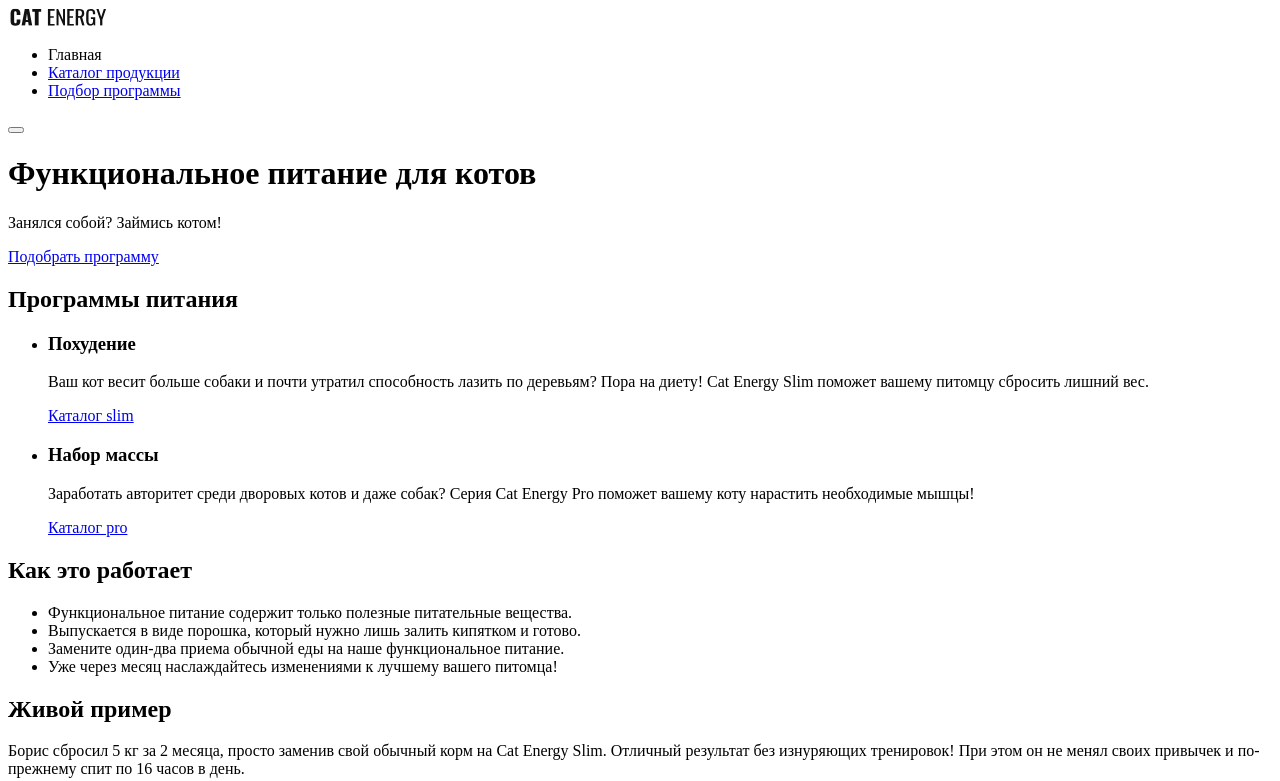
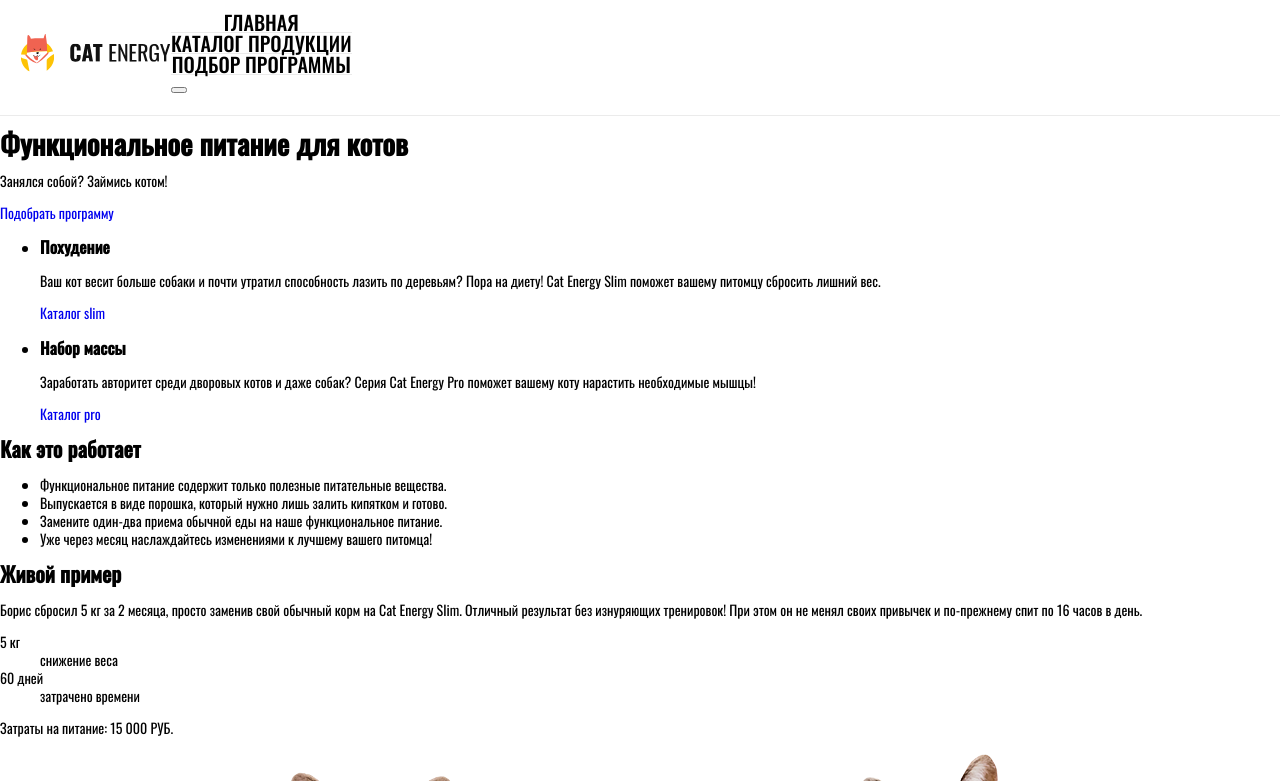
Before and after one commit to ArkHelvetios/Cat-Energy, a website: page source/index.html in a window 1280 px wide. Shown: the top 781 px of the page. Drawn offline with nearby package versions, Linux system fonts and the light colour scheme; files that its build step writes are made by us from their sources.

Commit message:
Get and Fix Academy environment and start sass for index page
In the Academy task I got the packege.json with all dependencies, but they was all for node.js v14 and old v of gulp and gulp-sass, so I updated package and made a new gulpfile. Successfully, but have 11 vulnerabilities - I'll try to fix it later.

```diff
--- a/source/index.html
+++ b/source/index.html
@@ -3,17 +3,19 @@
   <head>
     <meta charset="utf-8">
     <title>Cat Energy - Функциональное питание для котов</title>
+    <link rel="stylesheet" href="css/style.css">
   </head>
   <body class="page__body">
 
     <header class="page-header">
+      <div class="page-header__wrapper wrapper">
         <a class="page-header__logo">
-        <img src="img/logo/logo-text-only.svg" alt="Логотип Cat Energy" width="101" height="18">
+          <img class="page-header__logo-image" src="img/logo/logo-text-only.svg" alt="Логотип Cat Energy" width="101" height="18">
         </a>
         <nav class="main-nav">
           <ul class="main-nav__list">
             <li class="main-nav__item">
-            <a class="main-nav__link">Главная</a>
+              <a class="main-nav__link main-nav__link--current">Главная</a>
             </li>
             <li class="main-nav__item">
               <a href="catalog.html" class="main-nav__link">Каталог продукции</a>
@@ -22,8 +24,9 @@
               <a href="form.html" class="main-nav__link">Подбор программы</a>
             </li>
           </ul>
+          <button class="main-nav__toggle" type="button" aria-label="Открыть меню"></button>
         </nav>
-      <button class="page-header__nav-toggle" type="button" aria-label="Открыть меню"></button>
+      </div>
     </header>
 
     <main class="page-main">
--- /dev/null
+++ b/source/sass/blocks/main-nav.scss
@@ -0,0 +1,24 @@
+.main-nav {
+  position: relative;
+}
+
+.main-nav__list {
+  list-style: none;
+  margin: 0;
+  padding: 0;
+}
+
+.main-nav__item {
+  background-color: $white;
+  border-bottom: 1px solid $grey-200;
+}
+
+.main-nav__link {
+  display: block;
+  color: $black;
+  font-size: 20px;
+  line-height: 20px;
+  font-weight: 500;
+  text-transform: uppercase;
+  text-align: center;
+}
--- /dev/null
+++ b/source/sass/blocks/page-header.scss
@@ -0,0 +1,27 @@
+.page-header {
+  background-color: $white;
+  border-bottom: 1px solid $grey-200;
+  padding-top: 12px;
+  padding-bottom: 22px;
+}
+
+.page-header__wrapper {
+  display: flex;
+  position: relative;
+}
+
+.page-header__logo {
+  display: flex;
+  align-items: center;
+
+  &::before {
+    content: "";
+    display: block;
+    width: 35px;
+    height: 38px;
+    background-image: url("../../img/logo/logo-mobile-icon.svg");
+    background-repeat: no-repeat;
+    background-position: 0 0;
+    margin-right: 15px;
+  }
+}
--- /dev/null
+++ b/source/sass/blocks/page.scss
@@ -0,0 +1,18 @@
+.page {
+  height: 100%;
+  font-family: $font-family-primary;
+  font-weight: 400;
+  font-size: 14px;
+  line-height: 18px;
+}
+
+.page__body {
+  display: grid;
+  grid-template-rows: min-content 1fr min-content;
+  align-content: start;
+  min-height: 100%;
+  min-width: 320px;
+  color: $black;
+  background-color: $white;
+  margin: 0;
+}
--- /dev/null
+++ b/source/sass/globals/fonts.scss
@@ -0,0 +1,19 @@
+@font-face {
+  font-family: "Oswald";
+  src:
+    url("../../fonts/oswaldregular.woff2"),
+    url("../../fonts/oswaldregular.woff1");
+  font-weight: 400;
+  font-style: normal;
+  font-display: swap;
+}
+
+@font-face {
+  font-family: "Oswald";
+  src:
+    url("../../fonts/oswaldmedium.woff2"),
+    url("../../fonts/oswaldmedium.woff1");
+  font-weight: 500;
+  font-style: normal;
+  font-display: swap;
+}
--- /dev/null
+++ b/source/sass/globals/global.scss
@@ -0,0 +1,27 @@
+img {
+  max-width: 100%;
+  height: auto;
+}
+
+a {
+  text-decoration: none;
+}
+
+*,
+*::before,
+*::after {
+  box-sizing: border-box;
+}
+
+.visually-hidden {
+  position: absolute;
+  width: 1px;
+  height: 1px;
+  margin: -1px;
+  border: 0;
+  padding: 0;
+  white-space: nowrap;
+  clip-path: inset(100%);
+  clip: rect(0 0 0 0);
+  overflow: hidden;
+}
--- /dev/null
+++ b/source/sass/globals/variables.scss
@@ -0,0 +1,18 @@
+// Colors
+
+$white: #ffffff;
+$grey-100: #F2F2F2;
+$grey-200: #EBEBEB;
+$grey-300: #CDCDCD;
+$grey-400: #666666;
+$grey-500: #444444;
+$grey-600: #222222;
+$black: #000000;
+$green-basic: #68B738;
+$green-dark: #5EAA2F;
+$color-error: #FF8282;
+
+// Fonts
+
+$font-family-primary: "Oswald", "Arial", sans-serif;
+$font-family-secondary: "Arial", sans-serif;
--- /dev/null
+++ b/source/sass/mixins/wrapper.scss
@@ -0,0 +1,6 @@
+.wrapper {
+  min-width: 320px;
+  margin: 0 auto;
+  padding-left: 20px;
+  padding-right: 20px;
+}
--- /dev/null
+++ b/source/sass/style.scss
@@ -0,0 +1,15 @@
+// Globals
+
+@import "globals/fonts.scss";
+@import "globals/variables.scss";
+@import "globals/global.scss";
+
+// Blocks
+
+@import "blocks/page.scss";
+@import "blocks/page-header.scss";
+@import "blocks/main-nav.scss";
+
+// Mixins
+
+@import "mixins/wrapper.scss";
```
Also changed, not shown: gulpfile.js (added, +46 -0 lines), package.json (+30 -8 lines), source/catalog.html (+3 -2 lines), source/form.html (+3 -2 lines), source/fonts/oswaldmedium.woff (added), source/fonts/oswaldmedium.woff2 (added), source/fonts/oswaldregular.woff (added), source/fonts/oswaldregular.woff2 (added), 1 other file. Lines whose indentation alone changed are shown as unchanged.
